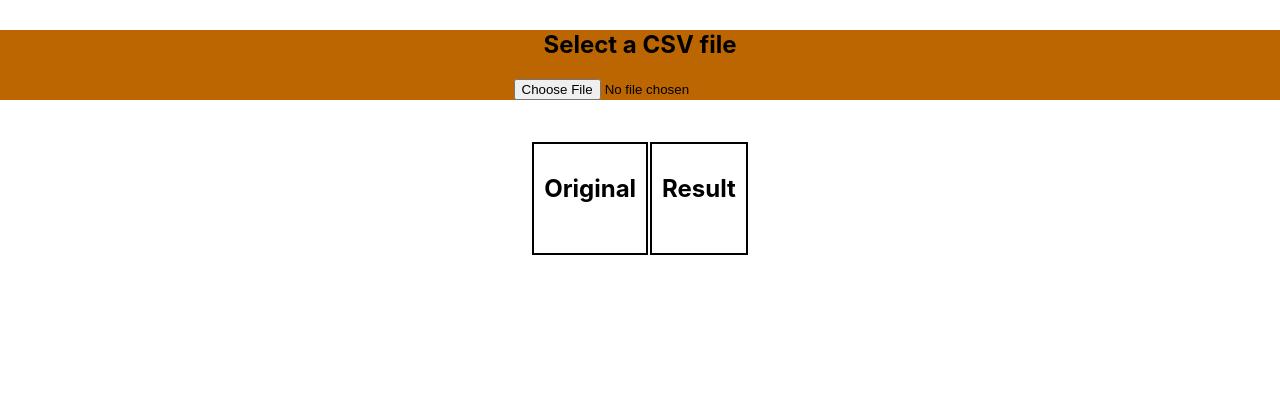
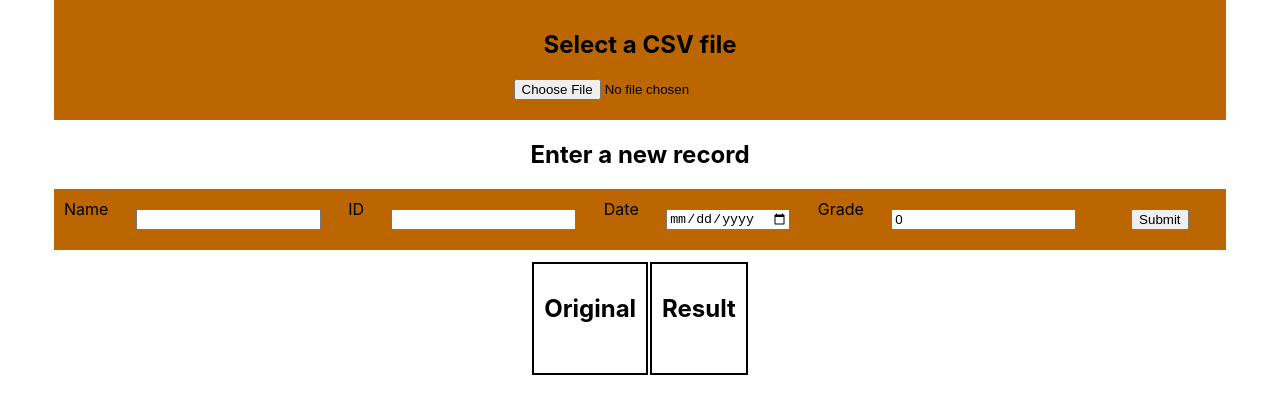
Before and after one commit to gilecheverria/React_learn, a React (Create React App) app in the folder locale-converter/: page / in a window 1280 px wide. Shown: the top 414 px of the page. Built offline with nearby package versions, Linux system fonts and the light colour scheme; the HTML template or start-up script is replaced by a standard one.

Commit message:
Allow adding new records

```diff
--- a/locale-converter/src/App.css
+++ b/locale-converter/src/App.css
@@ -37,7 +37,11 @@
   }
 }
 
-/*  GEF */
+/*  GEF
+ *
+ * Aligning horizontally:
+ * https://developer.mozilla.org/es/docs/Web/CSS/CSS_Flexible_Box_Layout/Aligning_Items_in_a_Flex_Container
+ */
 
 th, td {
   padding: 10px;
@@ -60,11 +64,26 @@ th, td {
 }
 
 .Input {
-  margin: 30px auto;
+  /* margin: 30px auto; */
+  margin-left: auto;
+  margin-right: auto;
+  padding: 10px;
   background-color: #BB6600;
+  width: 90%;
 }
 
 input {
   display: block;
   margin: 10px auto;
 }
+
+.RecordForm {
+  background-color: #BB6600;
+  padding: 10px;
+  margin-left: auto;
+  margin-right: auto;
+  display: flex;
+  align-items: stretch;
+  align-content: center;
+  width: 90%;
+}
--- a/locale-converter/src/App.jsx
+++ b/locale-converter/src/App.jsx
@@ -9,6 +9,7 @@
 import './App.css';
 import { useState } from 'react';
 import FileForm from './components/FileForm'
+import RecordForm from './components/RecordForm'
 import DataDisplay from './components/DataDisplay'
 
 function App() {
@@ -29,6 +30,13 @@ function App() {
         setValues={setValues}
         setNewValues={setNewValues}
       />
+      {/* Add new users */}
+      <RecordForm
+        values={values}
+        newValues={newValues}
+        setValues={setValues}
+        setNewValues={setNewValues}
+      />
       {/* Data containers */}
       <DataDisplay
         tableRows={tableRows}
--- /dev/null
+++ b/locale-converter/src/components/RecordForm.jsx
@@ -0,0 +1,104 @@
+/*
+ * Component to ask for the data of a new record
+ * This will also process the data as soon as it is read
+ * From the tutorial at:
+ * https://medium.com/how-to-react/how-to-parse-or-read-csv-files-in-reactjs-81e8ee4870b0
+ *
+ * Gilberto Echeverria
+ * 2022-08-23
+ */
+
+import '../App.css';
+import { useState } from 'react';
+import { format_line } from '../modules/conversions'
+
+function RecordForm(props) {
+
+  const [newName, setName] = useState('');
+  const [newId, setId] = useState('');
+  const [newDate, setDate] = useState('');
+  const [newGrade, setGrade] = useState(0);
+
+  function updateName(event) {
+    setName(event.target.value);
+  }
+
+  function updateId(event) {
+    setId(event.target.value);
+  }
+
+  function updateDate(event) {
+    setDate(event.target.value);
+  }
+
+  function updateGrade(event) {
+    setGrade(event.target.value);
+  }
+
+  function formatDate(date) {
+    const [year, month, day] = newDate.split('-');
+    return ([day, month, year].join('/'));
+  }
+
+  function registerRecord(event) {
+    event.preventDefault();
+    // Find out what the next index should be
+    const lastIndex = props.values[props.values.length - 1][0];
+    const index = parseInt(lastIndex) + 1;
+    // Create the new records as lists
+    const newValue = [index, newName, newId, formatDate(newDate), newGrade];
+    const newResultValue = format_line(newValue);
+    // Update the matrices in the App
+    props.setValues([...props.values, newValue]);
+    props.setNewValues([...props.newValues, newResultValue]);
+
+    // Reset the values in the form
+    setName('');
+    setId('');
+    setDate('');
+    setGrade(0);
+  }
+
+  return (
+    <div>
+      <h2>Enter a new record</h2>
+      <form
+        data-testid="recordForm"
+        className="RecordForm"
+        onSubmit={registerRecord}
+      >
+        <label>Name</label>
+        <input
+          type="text"
+          name="name"
+          value={newName}
+          onChange={updateName}
+        />
+        <label>ID</label>
+        <input
+          type="text"
+          name="id"
+          value={newId}
+          onChange={updateId}
+        />
+        <label>Date</label>
+        <input
+          type="date"
+          name="date"
+          value={newDate}
+          onChange={updateDate}
+        />
+        <label>Grade</label>
+        <input
+          type="number"
+          name="grade"
+          value={newGrade}
+          onChange={updateGrade}
+        />
+        <input type="submit" value="Submit" />
+      </form>
+    </div>
+  );
+}
+
+export default RecordForm;
```
Also changed, not shown: 1 other file (tests, documents, lock files or other folders).
